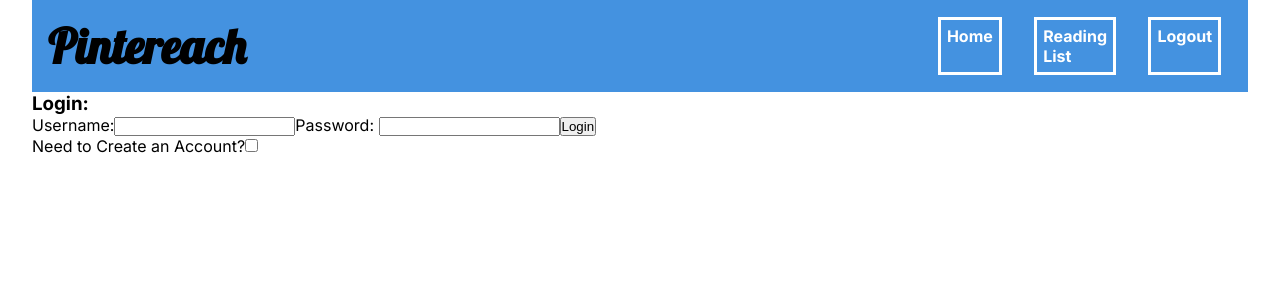
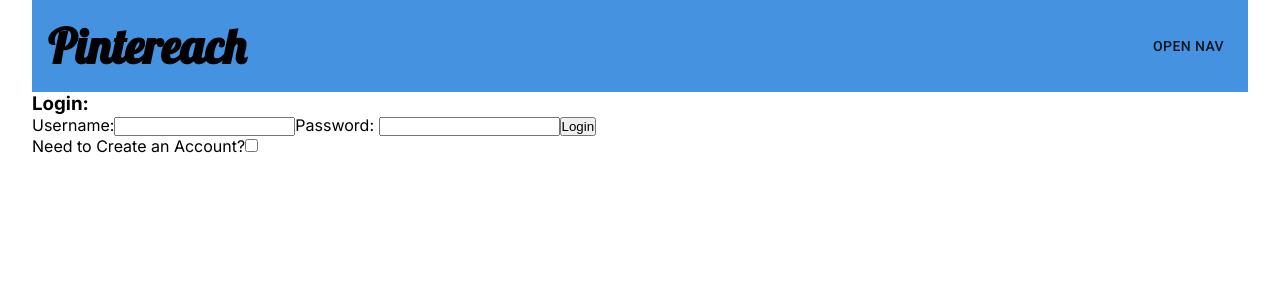
Before and after one commit to BW-TT-2-Pintereach/front_end, a React (Create React App) app: page /authorization in a window 1280 px wide. Shown: the top 300 px of the page. Built offline with nearby package versions, Linux system fonts and the light colour scheme.

Commit message:
Added drop down menu to Nav

```diff
--- a/package.json
+++ b/package.json
@@ -3,6 +3,7 @@
   "version": "0.1.0",
   "private": true,
   "dependencies": {
+    "@material-ui/core": "^4.11.0",
     "@testing-library/jest-dom": "^5.11.6",
     "@testing-library/react": "^11.1.2",
     "@testing-library/user-event": "^12.2.2",
--- a/public/index.html
+++ b/public/index.html
@@ -14,6 +14,9 @@
     <link href="https://fonts.googleapis.com/css2?family=Inter:wght@400;700&display=swap" rel="stylesheet">
     <link rel="preconnect" href="https://fonts.gstatic.com">
     <link href="https://fonts.googleapis.com/css2?family=Lobster&display=swap" rel="stylesheet">
+    <link rel="stylesheet" href="https://fonts.googleapis.com/css?family=Roboto:300,400,500,700&display=swap" />
+    <link rel="stylesheet" href="https://fonts.googleapis.com/icon?family=Material+Icons" />
+
     <!--
       manifest.json provides metadata used when your web app is installed on a
       user's mobile device or desktop. See https://developers.google.com/web/fundamentals/web-app-manifest/
--- a/src/components/Nav.js
+++ b/src/components/Nav.js
@@ -1,24 +1,51 @@
-import { NavLink } from 'react-router-dom';
+import { useState } from 'react';
+import { NavLink, Link } from 'react-router-dom';
 
-
+import { Menu, MenuItem, Button } from '@material-ui/core'
 import styled from 'styled-components';
 
 
 
 
 const Nav = () => {
+    const [anchorEl, setAnchorEl] = useState(null);
+
+    const handleClick = e => {
+        setAnchorEl(e.currentTarget);
+    }
+
+    const handleClose = ()  => {
+        setAnchorEl(null);
+    }
 
     return (
         <StyledHeader>
-            <StyledFlex>
-                <h2>Pintereach</h2>
-                <div className="navLinkContainer">
-                    <NavLink to="/">Home</NavLink>
-                    <NavLink to="/readinglist">Reading List</NavLink>
-                    <NavLink to="#">Logout</NavLink>
-                </div>
-            </StyledFlex>
+            <h2>Pintereach</h2>
+            <Button onClick={handleClick}>
+                Open Nav
+            </Button>
+            <Menu
+                anchorEl={anchorEl}
+                keepMounted
+                open={Boolean(anchorEl)}
+                onClose={handleClose}
+            >
+                <MenuItem component={Link} to='/' onClick={handleClose}>Home</MenuItem>
+                <MenuItem component={Link} to='readinglist' onClick={handleClose}>Reading List</MenuItem>
+
+            </Menu>
         </StyledHeader>
+
+        // <StyledHeader>
+        //     <StyledFlex>
+        //         <h2>Pintereach</h2>
+        //         <div className="navLinkContainer">
+        //             <NavLink to="/">Home</NavLink>
+        //             <NavLink to="/readinglist">Reading List</NavLink>
+        //             <NavLink to="#">Logout</NavLink>
+        //         </div>
+        //     </StyledFlex>
+        // </StyledHeader>
 
     );
 };
@@ -26,6 +53,14 @@
 const StyledHeader = styled.header`
     background: #4492E0;
     padding: 1rem;
+    display: flex;
+    justify-content: space-between;
+
+    h2 {
+        font-family: 'Lobster', cursive;
+        font-size: 3rem;
+    }
+
 `;
 
 const StyledFlex = styled.div`
```
Also changed, not shown: 1 other file (tests, documents, lock files or other folders).
